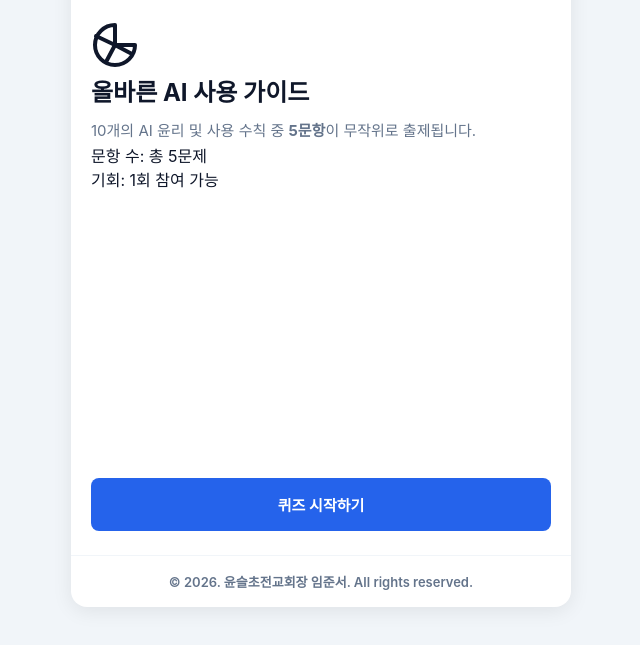
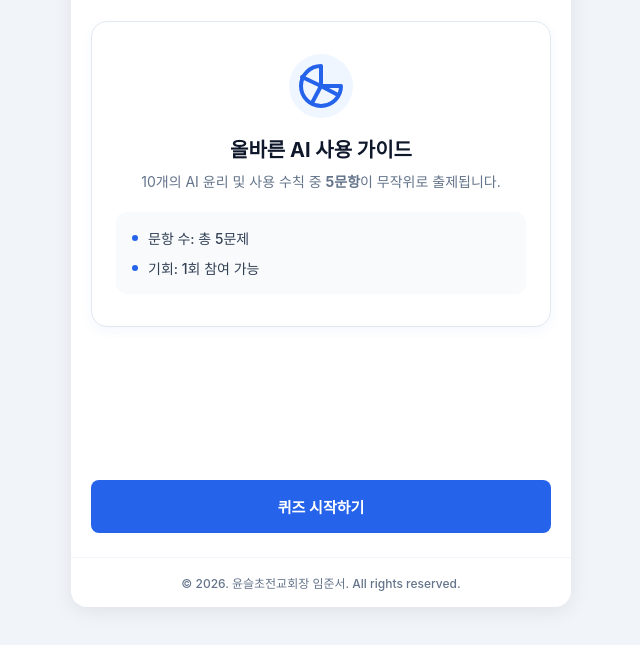
Before and after one commit to LIM-2014-ys/ai-right-use-quiz, a plain HTML site: page index.html in a window 1280 px wide. Shown: the part 153-798 px from the top of the page, without its empty margins (319-959 px from the left). Drawn offline with Linux system fonts and the light colour scheme.

Commit message:
Update style.css

```diff
--- a/style.css
+++ b/style.css
@@ -16,7 +16,6 @@ body {
   position: relative;
 }
 
-/* 폭죽 캔버스 배경 레이어 */
 #fireworks-canvas {
   position: fixed;
   top: 0;
@@ -27,7 +26,6 @@ body {
   z-index: 9999;
 }
 
-/* 모바일 & 태블릿 전용 가로 폭 제한 (최대 500px) */
 .app-container {
   width: 100%;
   max-width: 500px;
@@ -82,9 +80,9 @@ body {
 .app-footer {
   padding: 16px;
   text-align: center;
-  font-size: 13px;
+  font-size: 12px;
   color: #64748b;
-  font-weight: 600;
+  font-weight: 500;
   border-top: 1px solid #f1f5f9;
 }
 
@@ -98,6 +96,7 @@ body {
   display: flex;
 }
 
+/* 카드 공통 스타일 */
 .card {
   background-color: #ffffff;
   border: 1px solid #e2e8f0;
@@ -106,11 +105,66 @@ body {
   text-align: center;
 }
 
+/* 개선된 시작 카드의 디자인 */
+.start-card {
+  background-color: #ffffff;
+  border: 1px solid #e2e8f0;
+  border-radius: 16px;
+  padding: 32px 24px;
+  text-align: center;
+  box-shadow: 0 4px 12px rgba(37, 99, 235, 0.05);
+}
+
+.start-hero-icon {
+  width: 64px;
+  height: 64px;
+  background-color: #eff6ff;
+  color: #2563eb;
+  border-radius: 50%;
+  display: flex;
+  align-items: center;
+  justify-content: center;
+  margin: 0 auto 16px auto;
+}
+
+.start-card h2 {
+  font-size: 20px;
+  font-weight: 700;
+  color: #0f172a;
+  margin-bottom: 8px;
+}
+
+.info-list {
+  background-color: #f8fafc;
+  border-radius: 10px;
+  padding: 16px;
+  margin-top: 20px;
+  display: flex;
+  flex-direction: column;
+  gap: 10px;
+  text-align: left;
+}
+
+.info-item {
+  display: flex;
+  align-items: center;
+  gap: 10px;
+  font-size: 14px;
+  color: #334155;
+  font-weight: 500;
+}
+
+.info-bullet {
+  width: 6px;
+  height: 6px;
+  background-color: #2563eb;
+  border-radius: 50%;
+}
+
 .description {
-  font-size: 15px;
+  font-size: 14px;
   color: #64748b;
   line-height: 1.5;
-  margin-top: 12px;
   word-break: keep-all;
 }
 
@@ -192,7 +246,6 @@ body {
   transition: background-color 0.2s ease;
 }
 
-/* 화면 맨 아래 하단에 고정 배치되는 버튼 스타일 */
 .bottom-btn {
   margin-top: auto;
 }
```
